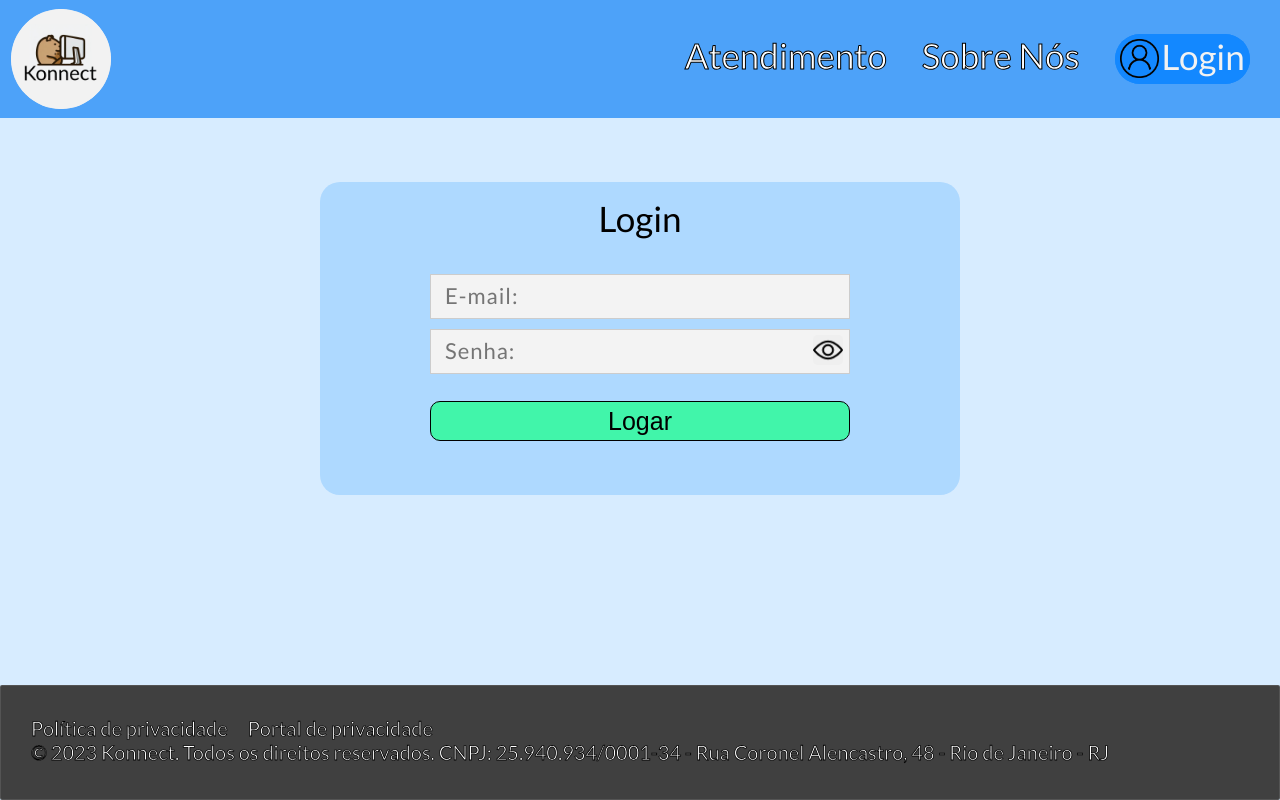
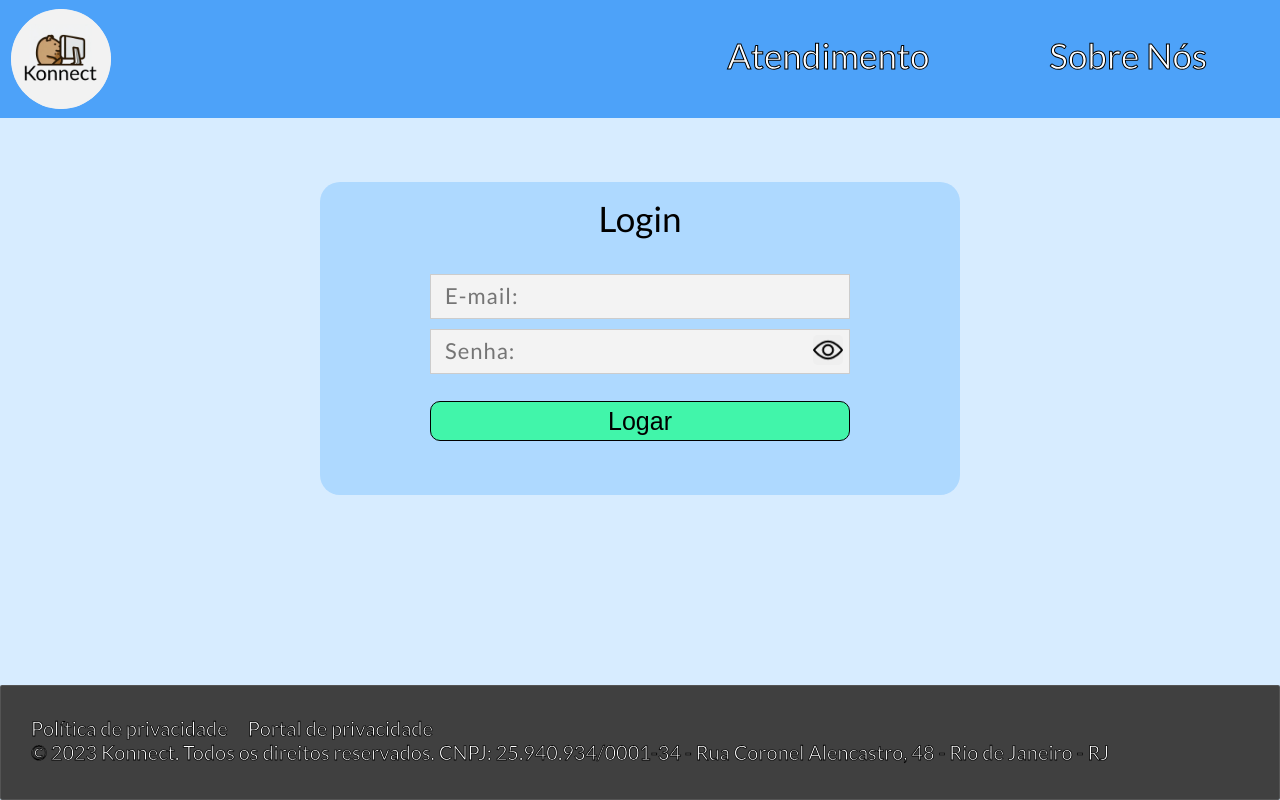
Before and after one commit to tvbrgamer/Konnect, a website: page html/login.html in a window 1280 px wide. Drawn offline with Linux system fonts and the light colour scheme.

Commit message:
update tirei botao login

```diff
--- a/html/login.html
+++ b/html/login.html
@@ -30,12 +30,6 @@
             <a href="sobrenos.html">
                 <div id="sobre">Sobre Nós</div>
             </a>
-            <a href="login.html" class="login">
-                <div class="login">
-                    <img src="imagens/login.png" alt="login icone" width="39px" height="39px" id="imgLogin">
-                    <span id="loginTxt">Login</span>
-                </div>
-            </a>
         </div>
     </header>
 
@@ -45,7 +39,7 @@
             <p>Login</p>
         </div>
         <section>
-            <form id="dados">
+            <form action="aindanfiz.html" id="dados">
 
                 <div id="cepInput" class="col-3">
                     <input id="emailInput" class="effect-8" required type="email" placeholder="E-mail:" autocomplete="on">
```
